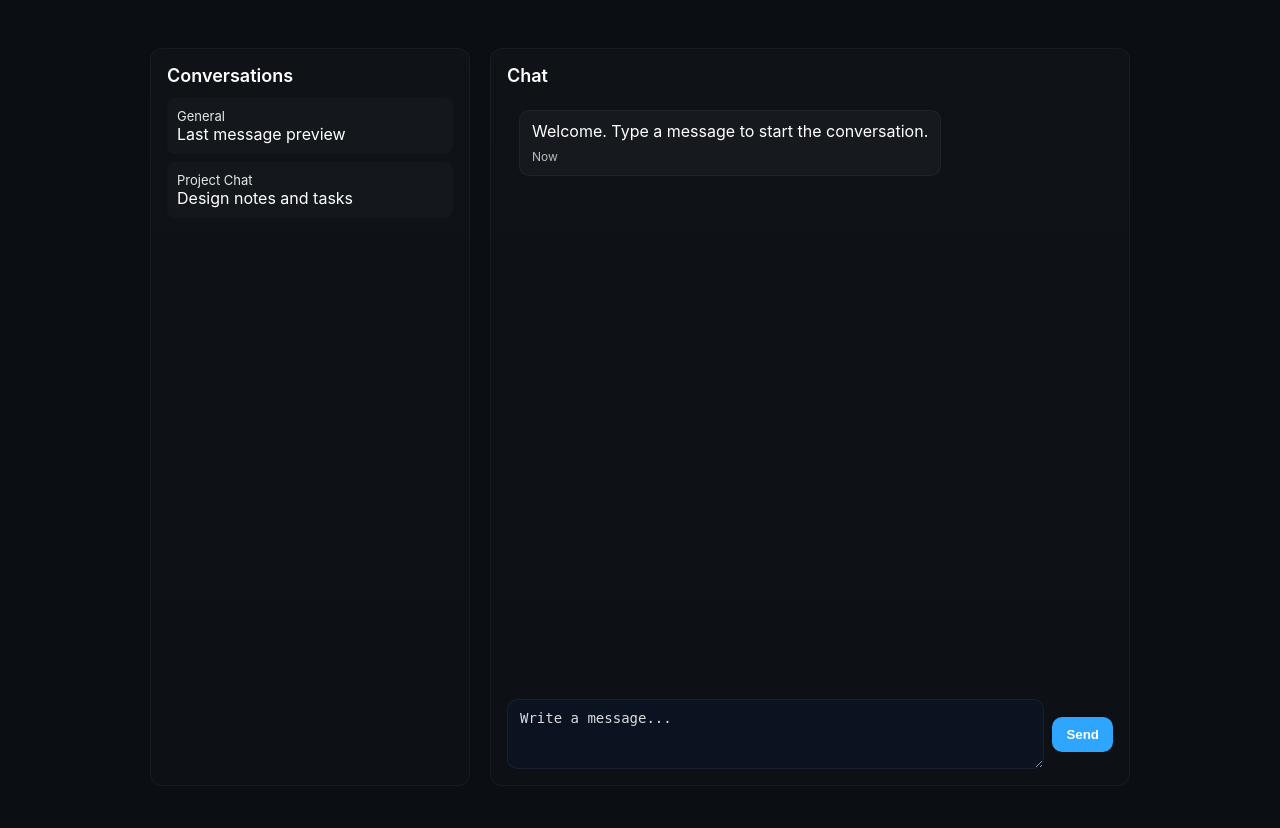
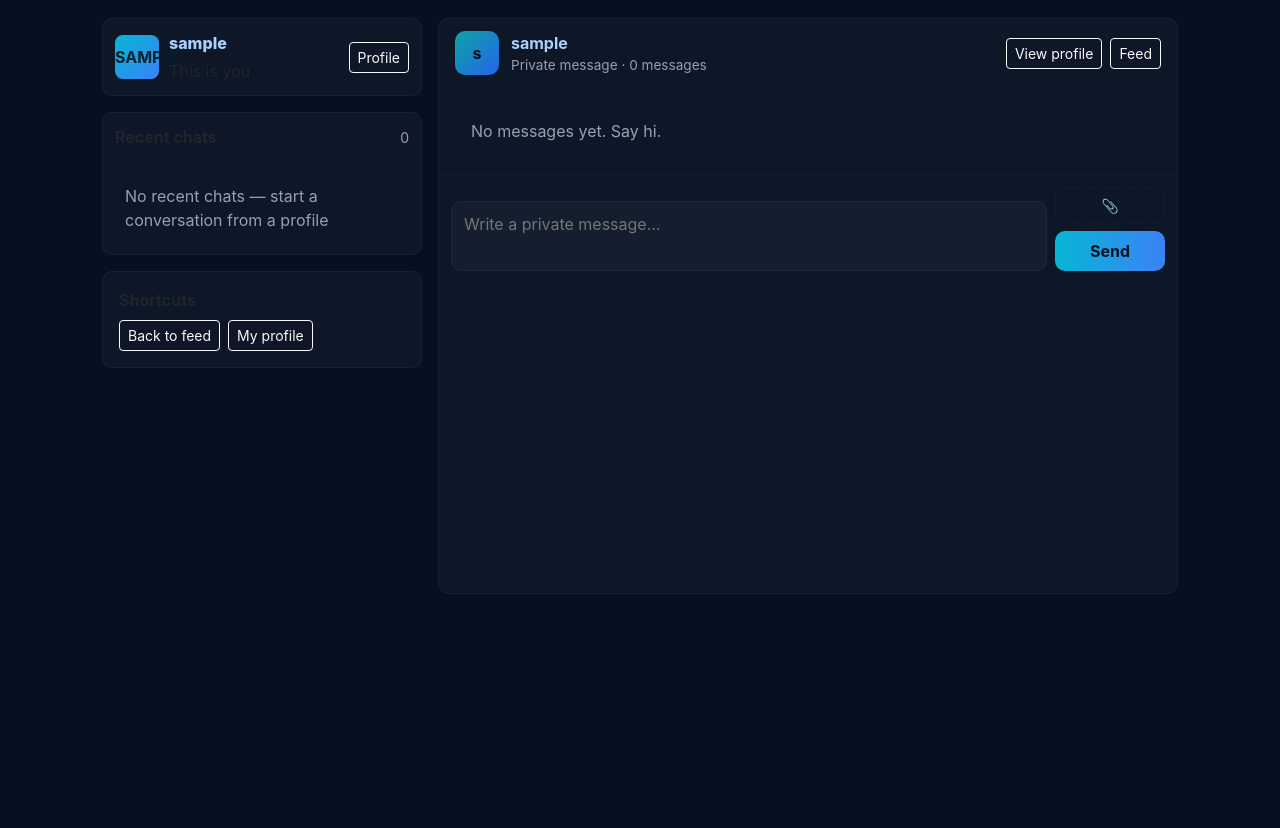
Before and after one commit to burnbooom/K_connection, a Flask app: a page that uses templates/chat.html in a window 1280 px wide. After the commit the page ends 594 px from the top, so only its background shows below. Run offline with Flask 3, Linux system fonts and the light colour scheme; the visitor is signed in with stand-in values (Sample User, id 1).

Commit message:
Update chat.html

```diff
--- a/templates/chat.html
+++ b/templates/chat.html
@@ -1,284 +1,257 @@
+<!-- templates/chat.html -->
 <!doctype html>
 <html lang="en">
-<head>
-  <meta charset="utf-8" />
-  <meta name="viewport" content="width=device-width,initial-scale=1" />
-  <title>Chat</title>
+  <head>
+    <meta charset="utf-8" />
+    <title>Chat — {{ user }}</title>
+    <meta name="viewport" content="width=device-width,initial-scale=1" />
+    <link href="https://cdn.jsdelivr.net/npm/bootstrap@5.3.3/dist/css/bootstrap.min.css" rel="stylesheet" />
+    <style>
+      :root{
+        --bg:#071022;
+        --card: rgba(255,255,255,0.03);
+        --muted:#98a0ad;
+        --accent-1:#3b82f6;
+        --accent-2:#06b6d4;
+        --bubble-me: linear-gradient(90deg,var(--accent-2),var(--accent-1));
+        --bubble-them: rgba(255,255,255,0.06);
+      }
+      html,body { height:100%; }
+      body {
+        margin:0;
+        background:var(--bg);
+        color:#eef6ff;
+        font-family: Inter, system-ui, -apple-system, "Segoe UI", Roboto, Arial, sans-serif;
+        -webkit-font-smoothing:antialiased;
+      }
 
-  <!-- Embedded styles to ensure grey text becomes white -->
-  <style>
-    /* Base page background for dark theme */
-    :root {
-      --bg: #0b0f14;
-      --panel: #0f1720;
-      --muted: rgba(255,255,255,0.75);
-      --link: #9fd1ff;
-      --input-bg: #0b1220;
-      --accent: #2ea6ff;
-    }
+      .wrap { max-width:1100px; margin:18px auto; padding:0 12px; display:flex; gap:16px; }
+      .panel-left { width:320px; min-width:240px; }
+      .panel-main { flex:1; display:flex; flex-direction:column; min-height:72vh; }
 
-    html, body {
-      height: 100%;
-      margin: 0;
-      background: var(--bg);
-      font-family: Inter, system-ui, -apple-system, "Segoe UI", Roboto, "Helvetica Neue", Arial;
-      -webkit-font-smoothing: antialiased;
-      -moz-osx-font-smoothing: grayscale;
-      color: #ffffff;
-    }
+      .card { background:var(--card); border:1px solid rgba(255,255,255,0.04); border-radius:10px; }
 
-    /* Force text color to white for all elements to override theme styles */
-    body, body * {
-      color: #ffffff !important;
-    }
+      /* header */
+      .chat-header { display:flex; align-items:center; justify-content:space-between; padding:12px 16px; }
+      .chat-header .title { display:flex; gap:12px; align-items:center; }
+      .avatar {
+        width:44px; height:44px; border-radius:10px;
+        background:linear-gradient(135deg,#0ea5a4,#2563eb);
+        display:inline-grid; place-items:center; font-weight:700; color:#021018;
+      }
+      .title .name { font-weight:700; color:#a8d1ff; }
+      .title .sub { font-size:0.85rem; color:var(--muted); }
 
-    /* Keep placeholders slightly dimmer but readable */
-    ::placeholder {
-      color: rgba(255,255,255,0.85) !important;
-      opacity: 1;
-    }
+      /* messages area */
+      .msgs { padding:16px; overflow:auto; display:flex; flex-direction:column; gap:12px; }
+      .msg-row { display:flex; gap:10px; align-items:flex-end; max-width:85%; }
+      .msg-row.me { margin-left:auto; justify-content:flex-end; }
+      .bubble {
+        padding:10px 14px; border-radius:14px; line-height:1.25; word-break:break-word;
+        box-shadow: 0 1px 0 rgba(0,0,0,0.2) inset;
+      }
+      .bubble.me { background:var(--bubble-me); color:#052024; border-bottom-right-radius:6px; }
+      .bubble.them { background:var(--bubble-them); color:#eef6ff; border-bottom-left-radius:6px; }
 
-    /* Layout */
-    .container {
-      max-width: 980px;
-      margin: 28px auto;
-      display: grid;
-      grid-template-columns: 320px 1fr;
-      gap: 20px;
-      padding: 20px;
-    }
+      .meta { font-size:0.78rem; color:var(--muted); margin-top:6px; }
+      .meta .sender { font-weight:700; color:#cfe8ff; margin-right:8px; }
 
-    .sidebar {
-      background: linear-gradient(180deg, rgba(255,255,255,0.02), rgba(255,255,255,0.01));
-      border: 1px solid rgba(255,255,255,0.04);
-      border-radius: 12px;
-      padding: 16px;
-      height: calc(100vh - 96px);
-      overflow: auto;
-    }
+      /* composer */
+      .composer { display:flex; gap:8px; padding:12px; align-items:flex-end; border-top:1px solid rgba(255,255,255,0.02); }
+      .composer textarea {
+        flex:1; min-height:56px; max-height:160px; resize:none;
+        border-radius:10px; padding:10px 12px; background:rgba(255,255,255,0.03);
+        color:inherit; border:1px solid rgba(255,255,255,0.04);
+      }
+      .btn-send { min-width:110px; border-radius:10px; background:var(--bubble-me); color:#04121a; font-weight:700; border:none; padding:8px 12px; }
+      .btn-attach { background:transparent; border:1px dashed rgba(255,255,255,0.04); color:var(--muted); padding:6px 8px; border-radius:8px; }
 
-    .main {
-      background: linear-gradient(180deg, rgba(255,255,255,0.02), rgba(255,255,255,0.01));
-      border: 1px solid rgba(255,255,255,0.04);
-      border-radius: 12px;
-      padding: 16px;
-      height: calc(100vh - 96px);
-      display: flex;
-      flex-direction: column;
-    }
+      /* left list (recent chats + profile summary) */
+      .summary { padding:12px; display:flex; gap:10px; align-items:center; }
+      .summary .mini { width:44px; height:44px; border-radius:8px; background:linear-gradient(135deg,#06b6d4,#3b82f6); display:grid; place-items:center; color:#032126; font-weight:700; }
+      .recent-list { max-height:56vh; overflow:auto; padding:10px; }
+      .recent-item { display:flex; justify-content:space-between; align-items:flex-start; padding:8px; border-radius:8px; cursor:pointer; }
+      .recent-item:hover { background:rgba(255,255,255,0.01); }
+      .recent-item .who { font-weight:700; color:#a8d1ff; }
+      .recent-item .preview { color:var(--muted); font-size:0.9rem; margin-top:4px; }
 
-    .title {
-      font-weight: 600;
-      font-size: 18px;
-      margin-bottom: 12px;
-      color: #ffffff !important;
-    }
+      /* responsive */
+      @media (max-width:900px){
+        .wrap{ flex-direction:column; }
+        .panel-left{ width:100%; order:2; }
+        .panel-main{ order:1; }
+      }
+    </style>
+  </head>
+  <body>
+    <div class="wrap">
+      <!-- left column: profile + recent chats -->
+      <div class="panel-left">
+        <div class="card mb-3">
+          <div class="summary">
+            <div class="mini">{{ user[1:] if user.startswith('@') else user | upper }}</div>
+            <div>
+              <div class="who" style="font-weight:800; color:#a8d1ff">{{ user }}</div>
+              <div class="preview" style="margin-top:4px">{{ (session.get('user') == user) and 'This is you' or 'Private conversation' }}</div>
+            </div>
+            <div style="margin-left:auto">
+              <a class="btn btn-sm btn-outline-light" href="{{ url_for('profile', user=user) }}">Profile</a>
+            </div>
+          </div>
+        </div>
 
-    .conversations {
-      display: flex;
-      flex-direction: column;
-      gap: 8px;
-    }
+        <div class="card mb-3">
+          <div style="padding:12px; border-bottom:1px solid rgba(255,255,255,0.02); display:flex; justify-content:space-between; align-items:center;">
+            <div style="font-weight:700">Recent chats</div>
+            <div class="small" style="color:var(--muted)">{{ recent_chats | length if recent_chats is defined else 0 }}</div>
+          </div>
 
-    .conv {
-      padding: 10px;
-      border-radius: 8px;
-      background: rgba(255,255,255,0.02);
-      cursor: pointer;
-      transition: background 120ms ease;
-    }
-    .conv:hover {
-      background: rgba(255,255,255,0.04);
-    }
+          <div class="recent-list">
+            {% if recent_chats %}
+              {% for c in recent_chats %}
+                <a href="{{ url_for('chat', user=c.user) }}" class="d-block text-decoration-none text-reset">
+                  <div class="recent-item">
+                    <div style="flex:1;">
+                      <div class="who">{{ c.user }}</div>
+                      <div class="preview">{{ c.preview }}</div>
+                    </div>
+                    <div class="small-muted" style="color:var(--muted)">{{ c.last_time or '' }}</div>
+                  </div>
+                </a>
+              {% endfor %}
+            {% else %}
+              <div style="padding:12px; color:var(--muted)">No recent chats — start a conversation from a profile</div>
+            {% endif %}
+          </div>
+        </div>
 
-    .conv .meta {
-      font-size: 13px;
-      color: rgba(255,255,255,0.9) !important;
-    }
-
-    .chat-window {
-      flex: 1 1 auto;
-      overflow: auto;
-      padding: 12px;
-      display: flex;
-      flex-direction: column;
-      gap: 12px;
-    }
-
-    .message {
-      max-width: 78%;
-      padding: 10px 12px;
-      border-radius: 10px;
-      line-height: 1.35;
-      word-wrap: break-word;
-    }
-
-    .message.user {
-      align-self: flex-end;
-      background: linear-gradient(180deg, rgba(46,166,255,0.12), rgba(46,166,255,0.08));
-      border: 1px solid rgba(46,166,255,0.18);
-      color: #ffffff !important;
-    }
-
-    .message.bot {
-      align-self: flex-start;
-      background: rgba(255,255,255,0.03);
-      border: 1px solid rgba(255,255,255,0.04);
-      color: #ffffff !important;
-    }
-
-    .timestamp {
-      display: block;
-      margin-top: 6px;
-      font-size: 12px;
-      color: rgba(255,255,255,0.7) !important;
-    }
-
-    .composer {
-      margin-top: 12px;
-      display: flex;
-      gap: 8px;
-      align-items: center;
-    }
-
-    .composer textarea {
-      flex: 1 1 auto;
-      min-height: 48px;
-      max-height: 160px;
-      resize: vertical;
-      padding: 10px 12px;
-      border-radius: 10px;
-      border: 1px solid rgba(255,255,255,0.06);
-      background: var(--input-bg);
-      color: #ffffff !important;
-      outline: none;
-      font-size: 14px;
-    }
-
-    .composer button {
-      background: var(--accent);
-      color: #0b1220;
-      border: none;
-      padding: 10px 14px;
-      border-radius: 10px;
-      font-weight: 600;
-      cursor: pointer;
-    }
-
-    .composer button:active {
-      transform: translateY(1px);
-    }
-
-    /* Links */
-    a, a:visited {
-      color: var(--link) !important;
-      text-decoration: underline;
-    }
-
-    /* Small muted text classes often used by frameworks */
-    .text-muted, .muted, .small, .lead {
-      color: #ffffff !important;
-    }
-
-    /* Keep images and SVGs unaffected */
-    img, svg {
-      filter: none !important;
-    }
-
-    /* Responsive */
-    @media (max-width: 880px) {
-      .container {
-        grid-template-columns: 1fr;
-        padding: 12px;
-      }
-      .sidebar {
-        height: auto;
-        order: 2;
-      }
-      .main {
-        order: 1;
-        height: calc(100vh - 120px);
-      }
-    }
-  </style>
-</head>
-<body>
-  <div class="container">
-    <aside class="sidebar" aria-label="Conversations">
-      <div class="title">Conversations</div>
-      <div class="conversations" id="conversations">
-        <div class="conv" tabindex="0">
-          <div class="meta">General</div>
-          <div class="small">Last message preview</div>
-        </div>
-        <div class="conv" tabindex="0">
-          <div class="meta">Project Chat</div>
-          <div class="small">Design notes and tasks</div>
+        <div class="card p-3">
+          <div style="font-weight:700; margin-bottom:8px">Shortcuts</div>
+          <div style="display:flex; gap:8px; flex-wrap:wrap;">
+            <a class="btn btn-sm btn-outline-light" href="{{ url_for('feed') }}">Back to feed</a>
+            <a class="btn btn-sm btn-outline-light" href="{{ url_for('profile', user=session.get('user')) }}">My profile</a>
+          </div>
         </div>
       </div>
-    </aside>
 
-    <main class="main" role="main" aria-live="polite">
-      <div class="title">Chat</div>
+      <!-- main chat panel -->
+      <div class="panel-main card d-flex flex-column">
+        <div class="chat-header">
+          <div class="title">
+            <div class="avatar">{{ user[1] if user.startswith('@') and user|length>1 else (user[0] if user else '?') }}</div>
+            <div>
+              <div class="name">{{ user }}</div>
+              <div class="sub">Private message · {{ messages | length if messages is defined else 0 }} messages</div>
+            </div>
+          </div>
+          <div style="display:flex; gap:8px; align-items:center;">
+            <a class="btn btn-sm btn-outline-light" href="{{ url_for('profile', user=user) }}">View profile</a>
+            <a class="btn btn-sm btn-outline-light" href="{{ url_for('feed') }}">Feed</a>
+          </div>
+        </div>
 
-      <section class="chat-window" id="chatWindow" aria-label="Messages">
-        <div class="message bot">
-          <div class="content">Welcome. Type a message to start the conversation.</div>
-          <span class="timestamp">Now</span>
+        <div id="msgs" class="msgs" role="log" aria-live="polite" aria-atomic="false">
+          {% if messages %}
+            {% for m in messages %}
+              {% set is_me = (m.sender == session.get('user')) %}
+              <div class="msg-row {% if is_me %}me{% endif %}">
+                {% if not is_me %}
+                  <div style="min-width:44px">
+                    <div style="width:36px;height:36px;border-radius:8px;background:linear-gradient(135deg,#06b6d4,#3b82f6);display:grid;place-items:center;color:#032126;font-weight:700;">
+                      {{ m.sender[1:] if m.sender.startswith('@') else m.sender[:1] }}
+                    </div>
+                  </div>
+                {% endif %}
+                <div>
+                  <div class="bubble {% if is_me %}me{% else %}them{% endif %}">{{ m.text | e }}</div>
+                  <div class="meta">
+                    {% if m.time %}<span class="time">{{ m.time }}</span>{% endif %}
+                    {% if not is_me %}<span class="sender"> · {{ m.sender }}</span>{% endif %}
+                  </div>
+                </div>
+                {% if is_me %}
+                  <div style="min-width:44px"></div>
+                {% endif %}
+              </div>
+            {% endfor %}
+          {% else %}
+            <div style="padding:16px; color:var(--muted)">No messages yet. Say hi.</div>
+          {% endif %}
         </div>
-      </section>
 
-      <form id="composerForm" class="composer" action="#" method="post" onsubmit="return sendMessage();">
-        <textarea id="messageInput" name="message" placeholder="Write a message..." aria-label="Message"></textarea>
-        <button type="submit" id="sendBtn">Send</button>
-      </form>
-    </main>
-  </div>
+        <form id="sendForm" class="composer" method="post" action="{{ url_for('send_message') }}">
+          <input type="hidden" name="to" value="{{ user }}" />
+          <input id="csrf_dummy" type="hidden" value="1" />
+          <textarea id="msgText" name="text" placeholder="Write a private message…" autocomplete="off" aria-label="Message"></textarea>
+          <div style="display:flex; flex-direction:column; gap:8px;">
+            <label class="btn-attach btn btn-sm" title="Attach image (not uploaded)">📎</label>
+            <button type="submit" class="btn-send">Send</button>
+          </div>
+        </form>
+      </div>
+    </div>
 
-  <!-- Minimal client script to append messages locally for preview -->
-  <script>
-    function createMessage(text, who) {
-      const el = document.createElement('div');
-      el.className = 'message ' + (who === 'user' ? 'user' : 'bot');
-      const content = document.createElement('div');
-      content.className = 'content';
-      content.textContent = text;
-      const ts = document.createElement('span');
-      ts.className = 'timestamp';
-      const now = new Date();
-      ts.textContent = now.toLocaleTimeString([], {hour: '2-digit', minute:'2-digit'});
-      el.appendChild(content);
-      el.appendChild(ts);
-      return el;
-    }
+    <script>
+      (function(){
+        const msgs = document.getElementById('msgs');
+        function scrollBottom(){ msgs.scrollTop = msgs.scrollHeight; }
+        scrollBottom();
 
-    function sendMessage() {
-      const input = document.getElementById('messageInput');
-      const text = input.value.trim();
-      if (!text) return false;
-      const chat = document.getElementById('chatWindow');
+        // auto-scroll if new content height increases
+        let lastH = msgs.scrollHeight;
+        setInterval(function(){
+          if(msgs.scrollHeight !== lastH){
+            lastH = msgs.scrollHeight;
+            scrollBottom();
+          }
+        }, 700);
 
-      // Append user message
-      chat.appendChild(createMessage(text, 'user'));
-      chat.scrollTop = chat.scrollHeight;
+        // send via fetch for snappier UX; fallback to normal form submit
+        const form = document.getElementById('sendForm');
+        form.addEventListener('submit', async function(e){
+          e.preventDefault();
+          const ta = document.getElementById('msgText');
+          const text = ta.value.trim();
+          if(!text) return;
+          const to = form.querySelector('input[name="to"]').value;
+          try {
+            const fd = new FormData();
+            fd.append('to', to);
+            fd.append('text', text);
+            const res = await fetch(form.action, {
+              method: 'POST',
+              body: fd,
+              credentials: 'same-origin',
+              headers: {'X-Requested-With': 'XMLHttpRequest'}
+            });
+            if(res.ok){
+              // optimistic append
+              const me = "{{ session.get('user') or '' }}";
+              const wrapper = document.createElement('div');
+              wrapper.className = 'msg-row me';
+              wrapper.innerHTML = `<div></div><div><div class="bubble me">${escapeHtml(text)}</div><div class="meta"><span class="time">Now</span><span class="sender"> · ${me}</span></div></div><div style="min-width:44px"></div>`;
+              msgs.appendChild(wrapper);
+              ta.value = '';
+              scrollBottom();
+            } else {
+              form.submit();
+            }
+          } catch(err){
+            console.error(err);
+            form.submit();
+          }
+        }, false);
 
-      // Clear input
-      input.value = '';
+        // simple helper to escape inserted text
+        function escapeHtml(s){
+          return s.replaceAll('&','&amp;').replaceAll('<','&lt;').replaceAll('>','&gt;').replaceAll('"','&quot;').replaceAll("'", '&#39;');
+        }
 
-      // Simulate bot reply for preview
-      setTimeout(() => {
-        chat.appendChild(createMessage('Thanks, I received: ' + text, 'bot'));
-        chat.scrollTop = chat.scrollHeight;
-      }, 600);
+        // optional: lightweight polling for new messages (every 3s) to show incoming messages
+        // This endpoint is not provided by default; if you add /_api/messages/<user> returning messages JSON, enable polling.
+        // For now polling is disabled; implement server API to enable real-time updates.
 
-      return false; // prevent actual form submit
-    }
-
-    // Accessibility: focus message input on load
-    window.addEventListener('load', function() {
-      const input = document.getElementById('messageInput');
-      if (input) input.focus();
-    });
-  </script>
-</body>
+      })();
+    </script>
+  </body>
 </html>
```
